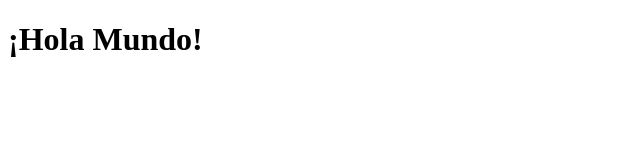
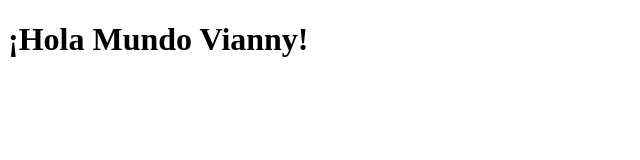
Before and after one commit to ViannyS3/Parcial1, a plain HTML site: page Index.html in a window 1280 px wide. Shown: the whole page, without its empty margins (0-640 px from the left). Drawn offline with Linux system fonts and the light colour scheme.

Commit message:
Update Index.html

```diff
--- a/Index.html
+++ b/Index.html
@@ -3,6 +3,6 @@
 <title>Hola Mundo</title>
 </head>
 <body>
-    <h1>¡Hola Mundo!</h1>
+    <h1>¡Hola Mundo Vianny!</h1>
 </body>
 </html>
```
